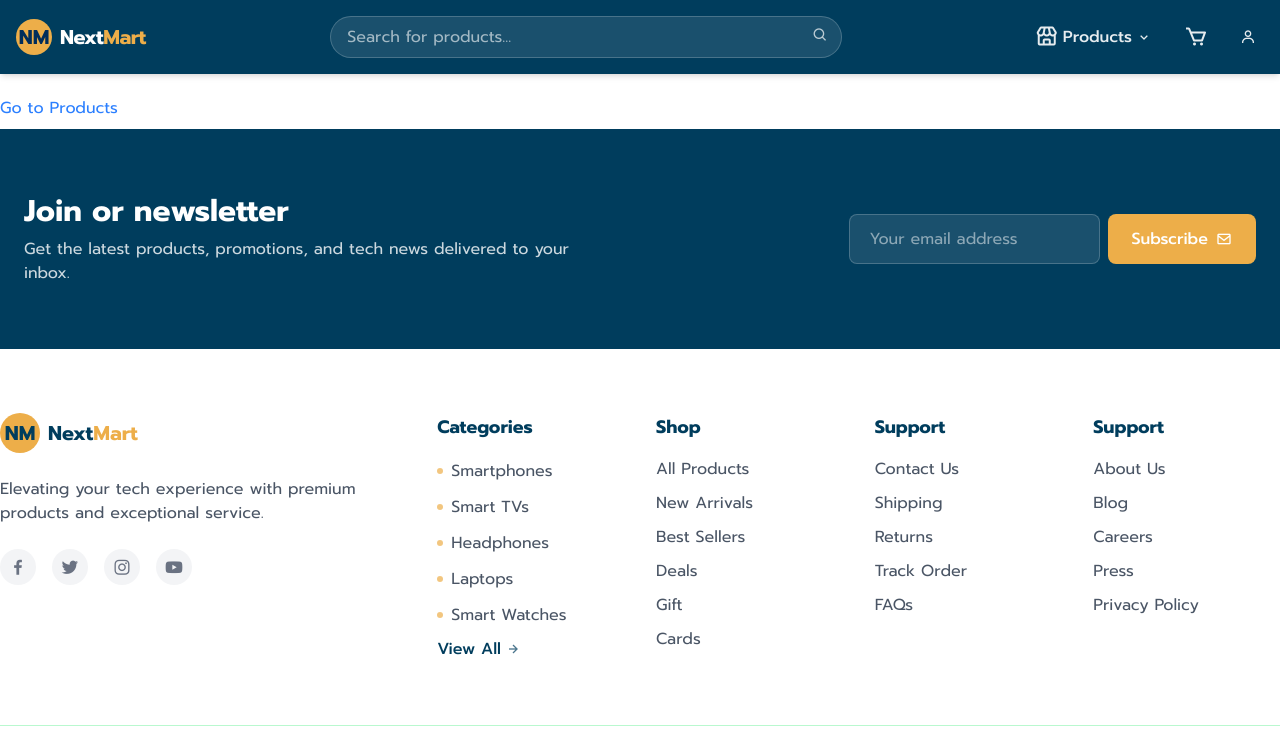
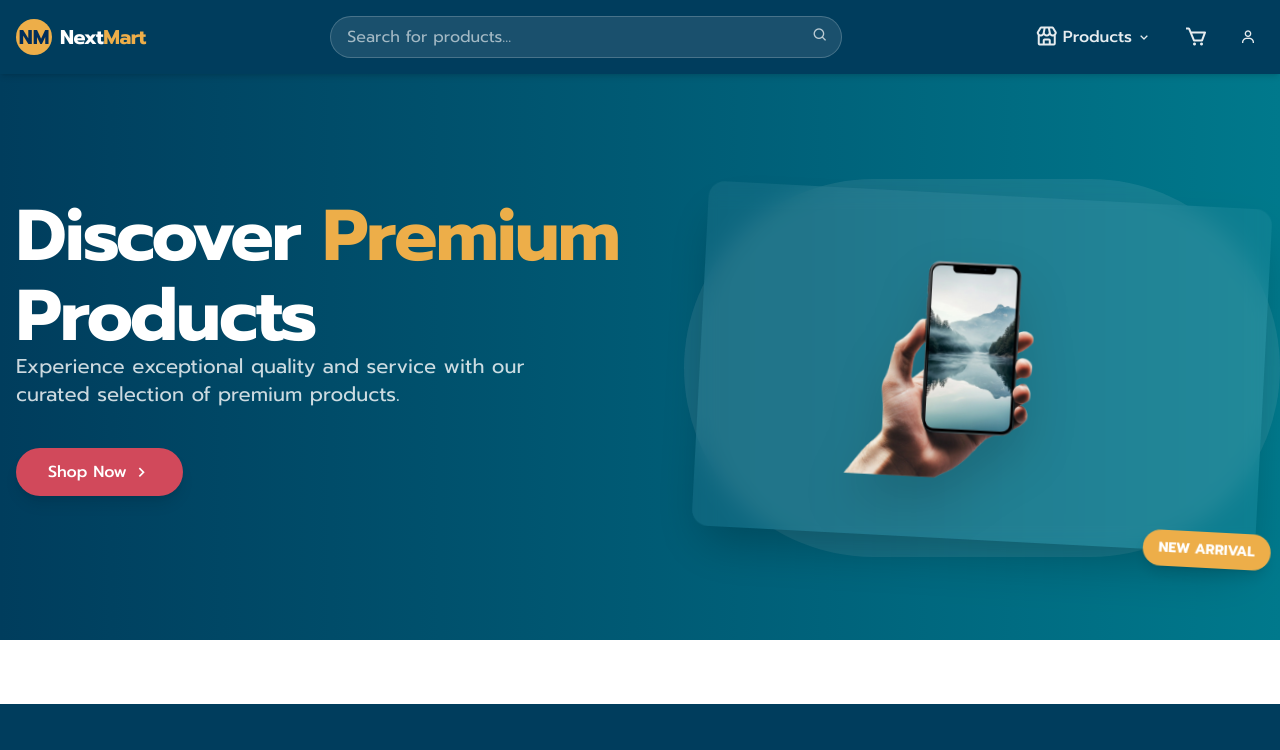
Before and after one commit to Sobhan-asadi/next-mart, a Next.js app: page / in a window 1280 px wide. Shown: the top 750 px of the page. Built offline with nearby package versions, Linux system fonts and the light colour scheme.

Commit message:
Add design to homepage

```diff
--- a/app/page.tsx
+++ b/app/page.tsx
@@ -2,16 +2,57 @@
 
 import Footer from "@/components/Footer";
 import Navigation from "@/components/Navigation";
+import Image from "next/image";
 import Link from "next/link";
 
 export default function HomePage() {
   return (
     <div className="flex min-h-screen flex-col">
       <Navigation />
-      <div className="grow pt-24">
-        <Link href="/products" className="text-blue-500">
-          Go to Products
-        </Link>
+      <div className="from-primary relative mb-16 h-[80vh] overflow-hidden bg-linear-to-r to-[#00798c]">
+        <div className="mx-auto flex h-full max-w-7xl flex-col px-4 pt-24">
+          <div className="flex grow flex-col items-center justify-center md:flex-row md:justify-between">
+            <div className="z-10 w-1/2 text-center md:mb-10 md:text-left">
+              <h1 className="text-4xl font-extrabold tracking-tight text-white sm:text-5xl md:text-7xl">
+                <div className="mb-2">
+                  Discover <span className="text-honey">Premium</span>
+                </div>
+                <p>Products</p>
+              </h1>
+              <p className="mb-10 max-w-lg text-xl text-white/80">
+                Experience exceptional quality and service with our curated
+                selection of premium products.
+              </p>
+              <div className="flex flex-col justify-center gap-4 sm:flex-row md:justify-start">
+                <Link
+                  href="/products"
+                  className="flex transform items-center justify-center rounded-full bg-[#d1495b] px-8 py-3 font-medium text-white shadow-lg transition-all hover:scale-105 hover:bg-[#d1495b]/90"
+                >
+                  Shop Now
+                  <i className="bx bx-chevron-right ml-1 text-xl"></i>
+                </Link>
+              </div>
+            </div>
+            {/*  */}
+            <div className="relative z-10 flex w-1/2 justify-center md:justify-end">
+              <Link href="/products" className="group relative cursor-pointer">
+                <div className="absolute -inset-4 animate-pulse rounded-full bg-white/10 backdrop-blur-sm transition-colors group-hover:bg-white/20"></div>
+                <div className="rotate-3 transform rounded-2xl bg-white/5 p-8 shadow-2xl backdrop-blur-md transition-transform duration-500 group-hover:rotate-0">
+                  <Image
+                    src="/images/product001.png"
+                    alt="featured PRODUCT Image"
+                    width={500}
+                    height={400}
+                    className="rounded-lg object-contain drop-shadow-2xl"
+                  />
+                  <div className="bg-honey absolute -right-4 -bottom-4 rounded-full px-4 py-2 text-sm font-bold text-white shadow-lg">
+                    NEW ARRIVAL
+                  </div>
+                </div>
+              </Link>
+            </div>
+          </div>
+        </div>
       </div>
       <Footer />
     </div>
--- a/components/Footer.tsx
+++ b/components/Footer.tsx
@@ -40,7 +40,7 @@ export default function Footer() {
       </div>
       {/* main footer content */}
       <div className="mx-auto max-w-7xl py-16">
-        <div className="grid grid-cols-1 gap-8 md:grid-cols-12">
+        <div className="grid grid-cols-1 gap-8 px-6 md:grid-cols-12">
           <div className="col-span-2 md:col-span-4">
             <Link href="/" className="mb-6 flex items-center">
               <div className="bg-honey text-primary mr-2 flex h-10 w-10 items-center justify-center rounded-full text-xl font-bold">
--- a/components/Navigation.tsx
+++ b/components/Navigation.tsx
@@ -3,7 +3,7 @@ import Logo from "./Logo";
 
 export default function Navigation() {
   return (
-    <nav className="bg-primary fixed top-0 right-0 left-0 py-4 shadow-md">
+    <nav className="bg-primary fixed top-0 right-0 left-0 z-50 py-4 shadow-md">
       <div className="mx-auto max-w-7xl px-4">
         <div className="flex items-center justify-between">
           {/* Logo */}
```
